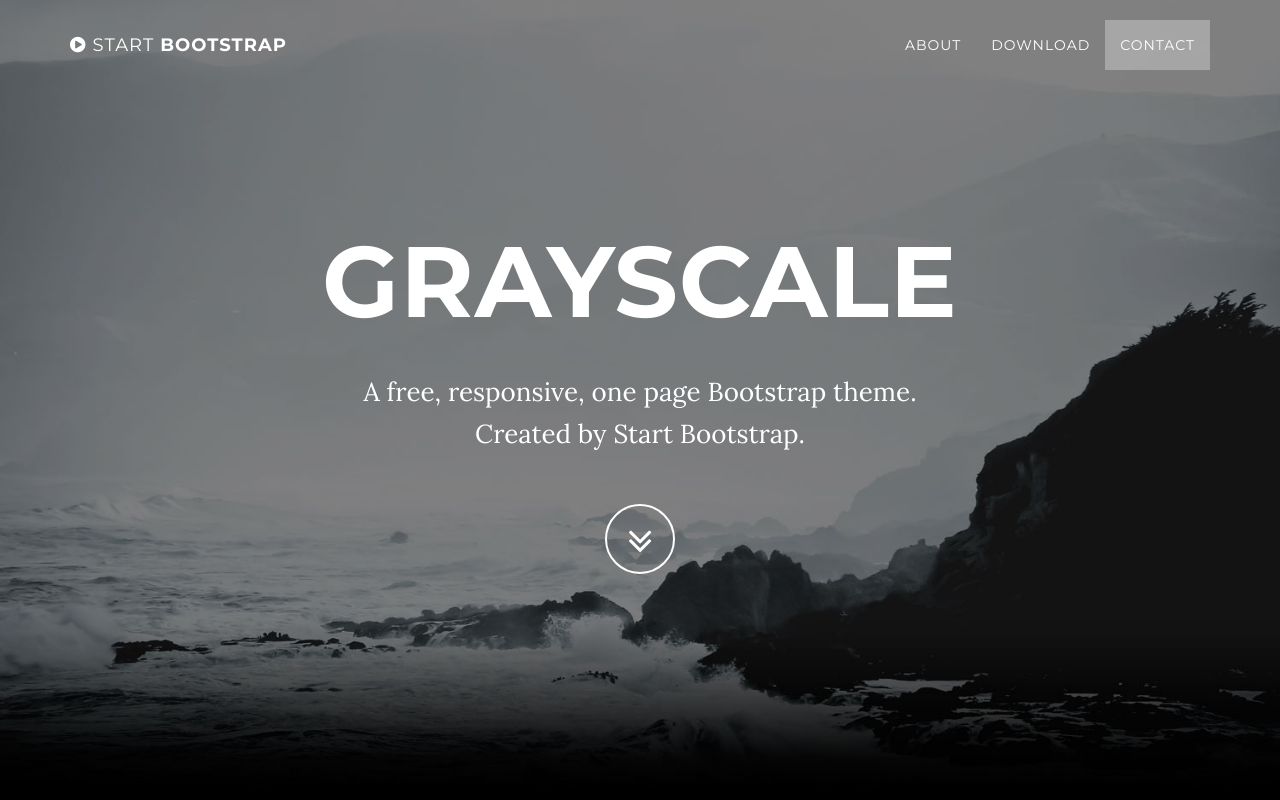
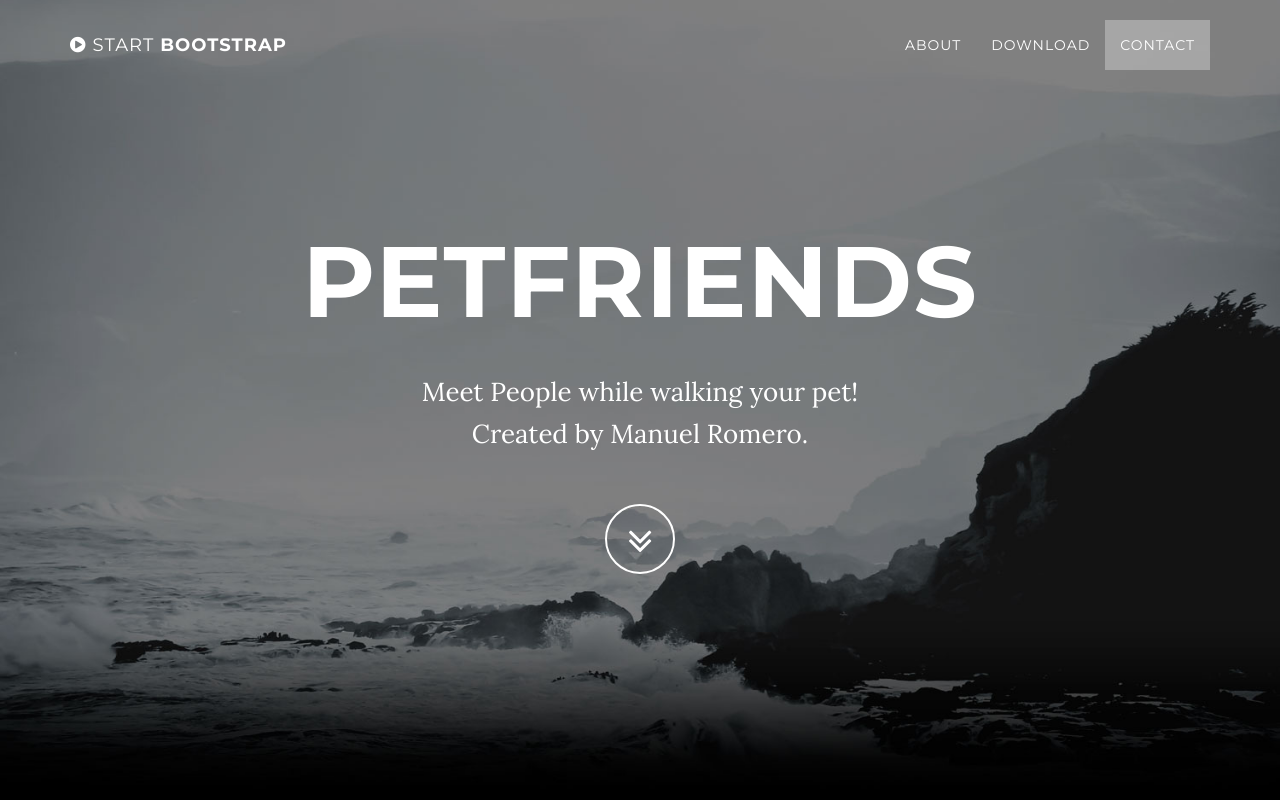
Before and after one commit to mrm8488/petFriends, a website: page index.html in a window 1280 px wide. Shown: the top 800 px of the page. Drawn offline with nearby package versions, Linux system fonts and the light colour scheme; some packages are replaced by stand-ins of ours.

Commit message:
Change the title

```diff
--- a/index.html
+++ b/index.html
@@ -9,7 +9,7 @@
     <meta name="description" content="">
     <meta name="author" content="">
 
-    <title>Grayscale - Start Bootstrap Theme</title>
+    <title>PetFriends</title>
 
     <!-- Bootstrap Core CSS -->
     <link href="vendor/bootstrap/css/bootstrap.min.css" rel="stylesheet">
@@ -74,9 +74,9 @@
             <div class="container">
                 <div class="row">
                     <div class="col-md-8 col-md-offset-2">
-                        <h1 class="brand-heading">Grayscale</h1>
-                        <p class="intro-text">A free, responsive, one page Bootstrap theme.
-                            <br>Created by Start Bootstrap.</p>
+                        <h1 class="brand-heading">PetFriends</h1>
+                        <p class="intro-text">Meet People while walking your pet!
+                            <br>Created by Manuel Romero.</p>
                         <a href="#about" class="btn btn-circle page-scroll">
                             <i class="fa fa-angle-double-down animated"></i>
                         </a>
```
